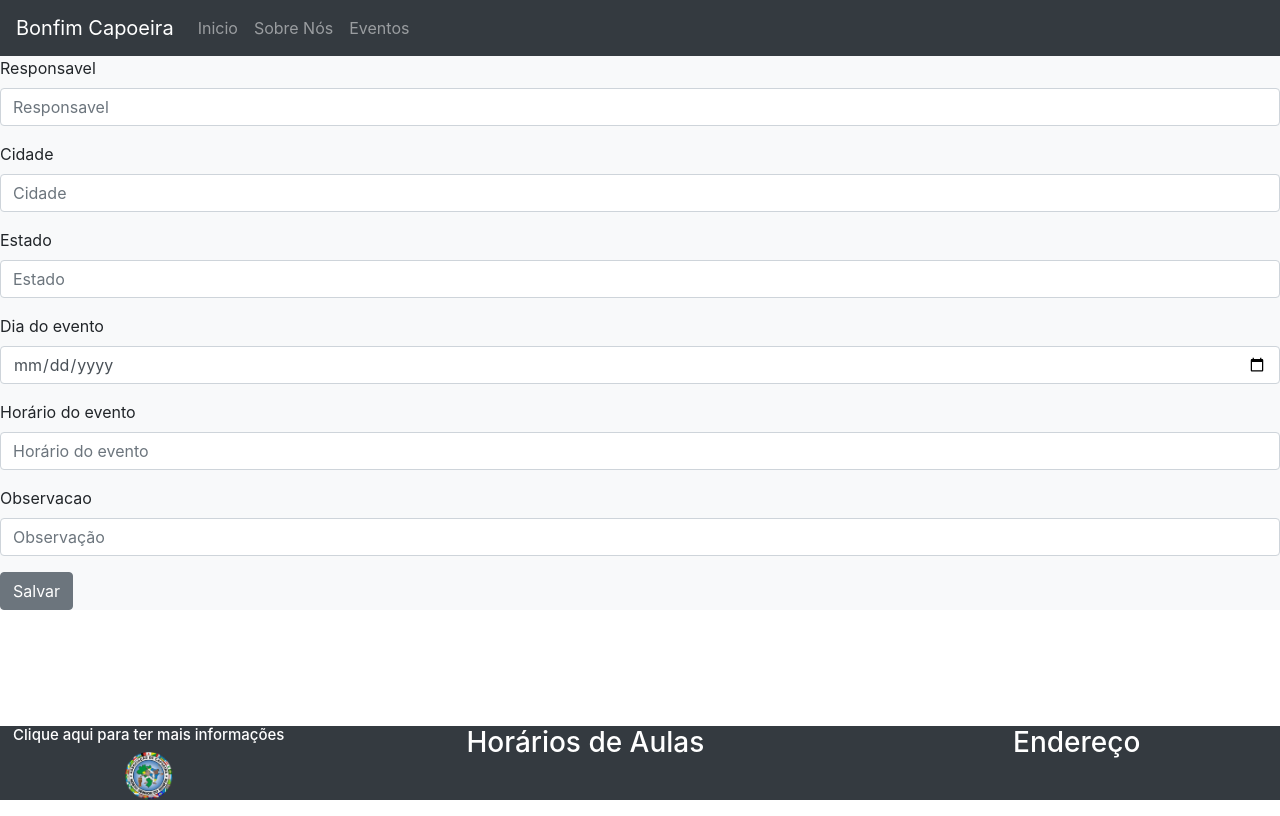
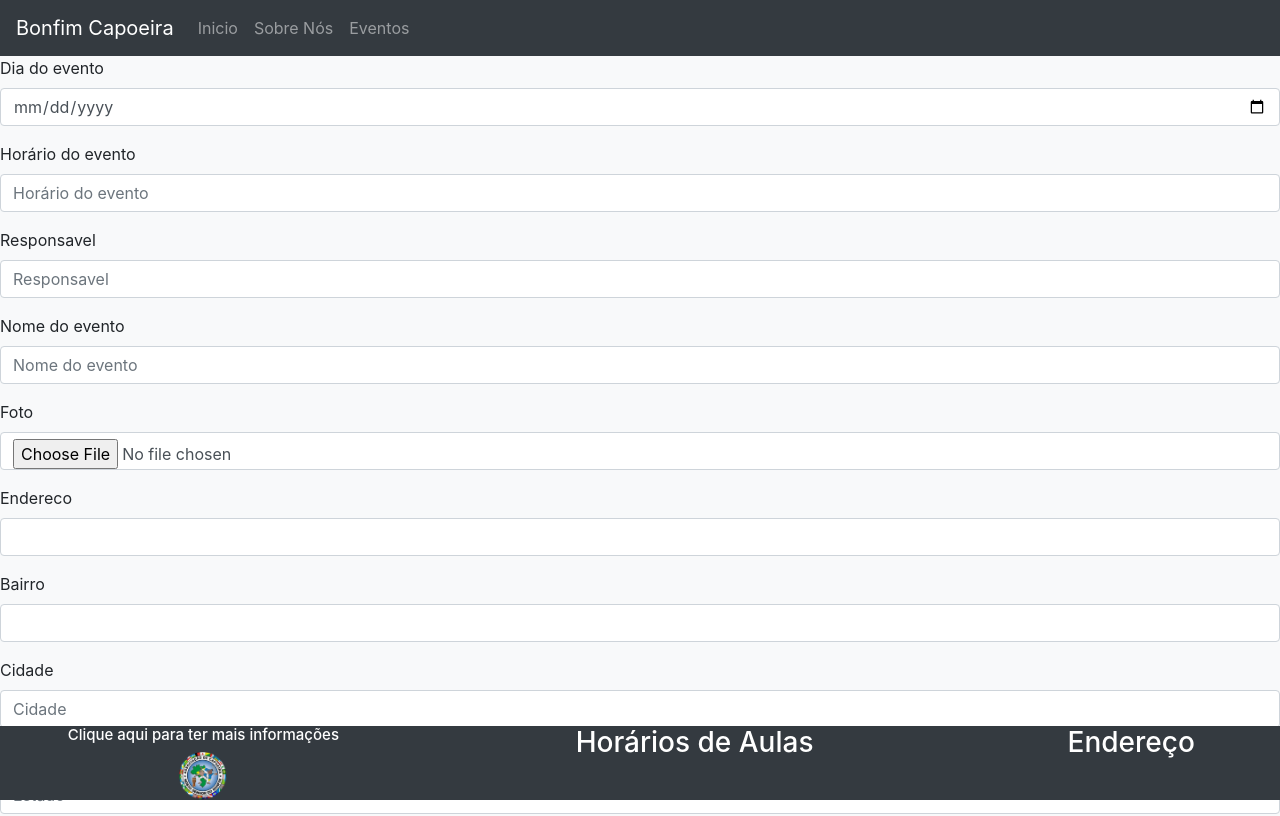
Before and after one commit to Renanalvesr/BonfimFront, an Angular app: page /event/addEvent in a window 1280 px wide. Shown: the top 816 px of the page. Built offline with nearby package versions, Linux system fonts and the light colour scheme.

Commit message:
card Event fazendo post

```diff
--- a/src/app/app.module.ts
+++ b/src/app/app.module.ts
@@ -1,6 +1,6 @@
 import { BrowserModule } from '@angular/platform-browser';
 import { NgModule } from '@angular/core';
-import { FormsModule } from '@angular/forms';
+import { FormsModule, ReactiveFormsModule } from '@angular/forms';
 
 import { AppComponent } from './app.component';
 import { HeaderComponent } from './component/header/header.component';
@@ -36,7 +36,8 @@ import { AddEventComponent } from './views/add-event/add-event.component';
     RoutingModule,
     HttpClientModule,
     FontAwesomeModule,
-    FormsModule
+    FormsModule,
+    ReactiveFormsModule
   ],
   providers: [CardEventService],
   bootstrap: [AppComponent]
--- a/src/app/component/card-event/card-event.component.html
+++ b/src/app/component/card-event/card-event.component.html
@@ -7,13 +7,15 @@
     <div class="card card-event col-5 shadow-lg rounded m-3" *ngFor="let event of event">
         <div class="row no-gutters">
             <div class="col-md-6">
-                <img src="../../../assets/images/0.jpg" class="card-img" alt="Foto da divulgação do evento">
+                <img [src]="event?.foto" class="card-img" alt="Foto da divulgação do evento">
             </div>
             <div class="col-md-6">
                 <div class="card-body">
-                    <h5 class="card-title">{{ event?.responsavel }}</h5>
-                    <p class="card-text">Local {{ event?.cidade }} - {{ event?.estado }}</p>
+                    <h5 class="card-title">{{ event?.nome_evento }}</h5>
+                    <p class="card-text">Local: {{ event?.endereco }} - {{ event?.bairro }}</p>
+                    <p class="card-text">{{ event?.cidade }} - {{ event?.estado }}</p>
                     <p class="card-text"><small class="text-muted">Data: {{ event?.dt_ocorrencia }} </small></p>
+                    <p class="card-text"><small class="text-muted">Horário: {{ event?.hr_ocorrencia }} </small></p>
                 </div>
             </div>
         </div>
--- a/src/app/component/footer/footer.component.html
+++ b/src/app/component/footer/footer.component.html
@@ -1,15 +1,15 @@
 <footer class="footer mt-auto navbar-expand-lg navbar-dark bg-dark text-white">
     <div class="row">
-        <div class="col-3 ">
+        <div class="col-4 ">
             <h5 (click)='expand()'>Clique aqui para ter mais informações</h5>
             <img src="../../../assets/images/logoBonfim.png" class="logo" alt="Logo da Bonfim" (click)='expand()'>
             <div [ngClass]="{'sr-only': visivel != true}">
 
-                <p>Somos especializados no ensino da Capoeira e todas as vertentes culturais envolvidas.</p>
-                <div class="social d-flex d-wrap">
+                <p>Siga-nos no Facebook ou Instagrm, se preferir mande uma mensagem no whatsapp para o Mestre Kauê.</p>
+                <div class="social d-flex d-wrap mr-3">
 
                     <a href="https://www.facebook.com/capoeirabonfimjundiai/" target="blank">
-                        <fa-icon class="border border-primary facebook rounded m-3" [icon]="faceBook"></fa-icon>
+                        <fa-icon class="border border-primary facebook rounded m-3 " [icon]="faceBook"></fa-icon>
                     </a>
                     <a href="https://wa.me/5511994100283?text=ola%20mestre" target="blank">
                         <fa-icon class="border border-success whatsapp rounded" [icon]="whatsapp"></fa-icon>
@@ -27,7 +27,7 @@
                     {{ aula.dia }} - {{ aula.periodo }} - {{ aula.horario }}</li>
             </ul>
         </div>
-        <div class="col-4">
+        <div class="col-3">
             <h3 class="text-center" (click)='expand()'>Endereço</h3>
             <div class="text-center" [ngClass]="{'sr-only': visivel != true}">
                 <h6>Rua José Dainese, 105, Vila Municipal, CEP: 13201-300 Jundiaí</h6>
--- a/src/app/models/eventos.ts
+++ b/src/app/models/eventos.ts
@@ -1,11 +1,35 @@
-import { Eventos } from './eventos';
-
-export interface Eventos {
+export class Eventos {
     id: number;
-    dt_ocorrencia: Date;
-    horario: string;
+    // tslint:disable-next-line: variable-name
+    dt_ocorrencia: string;
+    // tslint:disable-next-line: variable-name
+    hr_ocorrencia: string;
     responsavel: string;
+    // tslint:disable-next-line: variable-name
+    nome_evento: string;
+    foto: string;
+    endereco: string;
+    bairro: string;
     cidade: string;
     estado: string;
     observacao: string;
+
+    // tslint:disable-next-line: variable-name
+    constructor(id: number, dt_ocorrencia: string, hr_ocorrencia: string,
+      // tslint:disable-next-line: variable-name
+                responsavel: string, nome_evento: string, foto: string,
+                endereco: string, bairro: string, cidade: string,
+                estado: string, observacao: string) {
+       this.id = id;
+       this.dt_ocorrencia = dt_ocorrencia;
+       this.hr_ocorrencia = hr_ocorrencia;
+       this.responsavel = responsavel;
+       this.nome_evento = nome_evento;
+       this.foto = foto;
+       this.endereco = endereco;
+       this.bairro = bairro;
+       this.cidade = cidade;
+       this.estado = estado;
+       this.observacao = observacao;
+    }
 }
--- a/src/app/services/card-event.service.ts
+++ b/src/app/services/card-event.service.ts
@@ -3,8 +3,6 @@ import { Injectable } from '@angular/core';
 import { HttpClient } from '@angular/common/http';
 import { Observable } from 'rxjs';
 import { tap } from 'rxjs/operators';
-
-
 
 @Injectable({
   providedIn: 'root'
@@ -19,6 +17,8 @@ export class CardEventService {
     .pipe(
       tap(console.log)
     );
-
+  }
+  post(event: Eventos) {
+    return this.http.post<Eventos>(this.API, event );
   }
 }
--- a/src/app/views/add-event/add-event.component.html
+++ b/src/app/views/add-event/add-event.component.html
@@ -1,28 +1,47 @@
 <div class="addEvento bg-light">
-    <form method="post">
+    <form method="post" [formGroup]="this.formulario" (ngSubmit)="onSubmit()">
+        <div class="form-group">
+            <label for="dt_ocorrencia">Dia do evento</label>
+            <input type="date" formControlName="dt_ocorrencia" id="dt_ocorrencia" class="form-control">
+        </div>
+        <div class="form-group">
+            <label for="hr_ocorrencia">Horário do evento</label>
+            <input type="text" formControlName="hr_ocorrencia" id="hr_ocorrencia" class="form-control" placeholder="Horário do evento">
+        </div>
         <div class="form-group">
             <label for="responsavel">Responsavel</label>
-            <input type="text" name="responsavel" id="responsavel" class="form-control" placeholder="Responsavel">
+            <input type="text" formControlName="responsavel" id="responsavel" class="form-control"
+                placeholder="Responsavel">
+        </div>
+        <div class="form-group">
+            <label for="nome_evento">Nome do evento</label>
+            <input type="text" formControlName="nome_evento" id="nome_evento" class="form-control"
+                placeholder="Nome do evento">
+        </div>
+        <div class="form-group">
+            <label for="foto">Foto</label>
+            <input type="file" formControlName="foto" id="foto" class="form-control">
+        </div>
+        <div class="form-group">
+            <label for="endereco">Endereco</label>
+            <input type="text" formControlName="endereco" id="endereco" class="form-control">
+        </div>
+        <div class="form-group">
+            <label for="bairro">Bairro</label>
+            <input type="text" formControlName="bairro" id="bairro" class="form-control">
         </div>
         <div class="form-group">
             <label for="cidade">Cidade</label>
-            <input type="text" name="cidade" id="cidade" class="form-control" placeholder="Cidade">
+            <input type="text" formControlName="cidade" id="cidade" class="form-control" placeholder="Cidade">
         </div>
         <div class="form-group">
             <label for="estado">Estado</label>
-            <input type="text" name="estado" id="estado" class="form-control" placeholder="Estado">
-        </div>
-        <div class="form-group">
-            <label for="dia">Dia do evento</label>
-            <input type="date" name="dia" id="dia" class="form-control">
-        </div>
-        <div class="form-group">
-            <label for="hora">Horário do evento</label>
-            <input type="text" name="hora" id="hora" class="form-control" placeholder="Horário do evento">
+            <input type="text" formControlName="estado" id="estado" class="form-control" placeholder="Estado">
         </div>
         <div class="form-group">
             <label for="observacao">Observacao</label>
-            <input type="text" name="observacao" id="observacao" class="form-control" placeholder="Observação" >
+            <input type="text" formControlName="observacao" id="observacao" class="form-control"
+                placeholder="Descrição do evento">
         </div>
         <button type="submit" class="btn btn-secondary">Salvar</button>
     </form>
--- a/src/app/views/add-event/add-event.component.ts
+++ b/src/app/views/add-event/add-event.component.ts
@@ -1,4 +1,10 @@
+import { Eventos } from './../../models/eventos';
+import { CardEventService } from './../../services/card-event.service';
 import { Component, OnInit } from '@angular/core';
+
+import { Router } from '@angular/router';
+import { faThinkPeaks } from '@fortawesome/free-brands-svg-icons';
+import { FormGroup, FormControl } from '@angular/forms';
 
 @Component({
   selector: 'app-add-event',
@@ -6,10 +12,57 @@ import { Component, OnInit } from '@angular/core';
   styleUrls: ['./add-event.component.css']
 })
 export class AddEventComponent implements OnInit {
+  formulario: FormGroup;
 
-  constructor() { }
+  constructor(
+        private router: Router,
+        private cardEventService: CardEventService
+        ) {
+          this.formulario = new FormGroup({
+            dt_ocorrencia: new FormControl(null),
+            hr_ocorrencia: new FormControl(null),
+            responsavel: new FormControl(null),
+            nome_evento: new FormControl(null),
+            foto: new FormControl(null),
+            endereco: new FormControl(null),
+            bairro: new FormControl(null),
+            cidade: new FormControl(null),
+            estado: new FormControl(null),
+            observacao: new FormControl(null)
+          });
+        }
 
   ngOnInit() {
+
   }
+  onSubmit() {
+    // tslint:disable-next-line: variable-name
+    const dt_ocorrencia = this.formulario.controls.dt_ocorrencia.value.split('-');
+    const eventos = new Eventos(
+      null,
+      `${dt_ocorrencia[2]}/${dt_ocorrencia[1]}/${dt_ocorrencia[0]}`,
+      this.formulario.controls.hr_ocorrencia.value,
+      this.formulario.controls.responsavel.value,
+      this.formulario.controls.nome_evento.value,
+      btoa(this.formulario.controls.foto.value),
+      this.formulario.controls.endereco.value,
+      this.formulario.controls.bairro.value,
+      this.formulario.controls.cidade.value,
+      this.formulario.controls.estado.value,
+      this.formulario.controls.observacao.value
+    );
+
+    console.log(eventos);
+
+
+    this.cardEventService.post(eventos)
+    .subscribe(
+        // tslint:disable-next-line: no-shadowed-variable
+        data => console.log('succes! ', data),
+        err => console.error('Error', err)
+
+        );
+      }
+
 
 }
```
Also changed, not shown: 1 other file (tests, documents, lock files or other folders).
